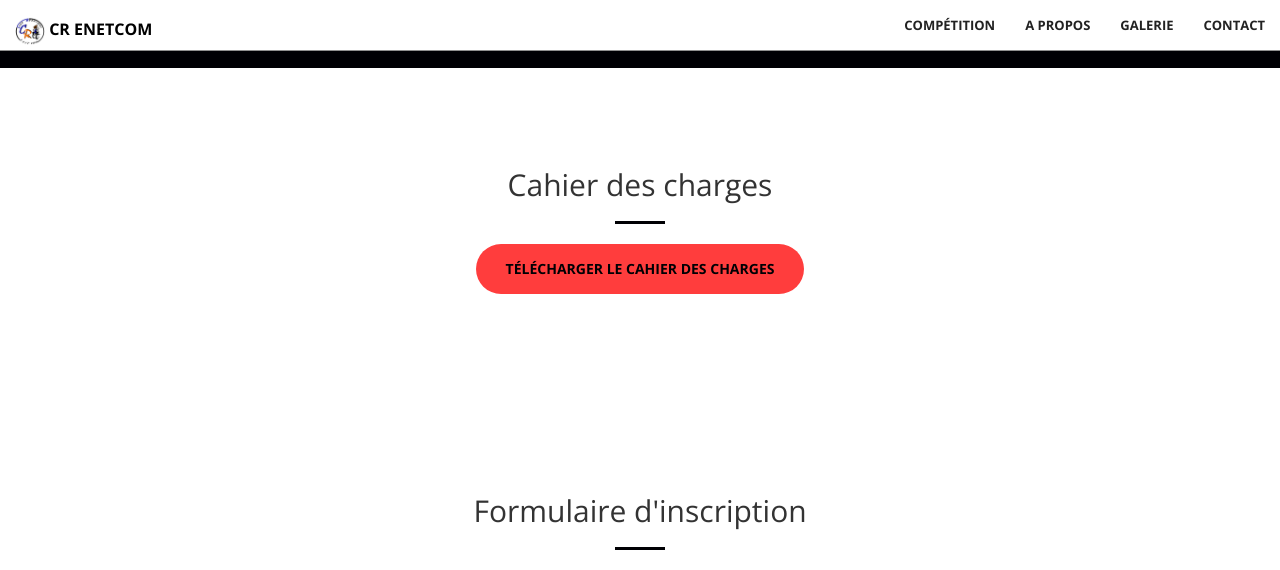
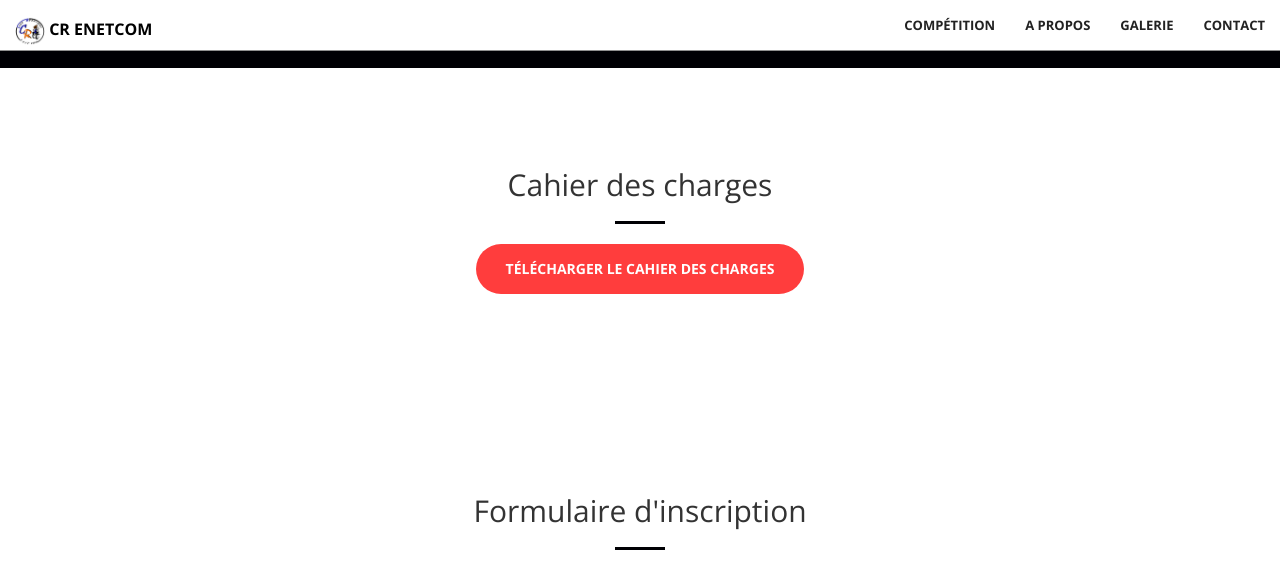
Before and after one commit to Eskander/cr.enetcom, a Jekyll site: the page built from enetrobots-linefollower.html, in a window 1280 px wide and 1400 px high, scrolled down 483 px. Shown: the top 570 px of the window. Built offline with Jekyll 4.4.1, drawn with Linux system fonts in a browser that asks for light colours; grey boxes are pictures that could not be loaded.

Commit message:
Update competitions

```diff
--- a/_includes/enetrobots_allterrain_specifications.html
+++ b/_includes/enetrobots_allterrain_specifications.html
@@ -4,7 +4,7 @@
             <div class="col-lg-12 text-center">
                 <h2 class="section-heading">Cahier des charges</h2>
                 <hr class="primary">
-                <a href="#" class="btn btn-download btn-xl">Télécharger le cahier des charges</a>
+                <a href="#" target="_blank" class="btn btn-download btn-xl">Télécharger le cahier des charges</a>
             </div>
         </div>
     </div>
--- a/_includes/enetrobots_linefollower_specifications.html
+++ b/_includes/enetrobots_linefollower_specifications.html
@@ -4,7 +4,7 @@
             <div class="col-lg-12 text-center">
                 <h2 class="section-heading">Cahier des charges</h2>
                 <hr class="primary">
-                <a href="#" class="btn btn-download btn-xl">Télécharger le cahier des charges</a>
+                <a href="#" target="_blank" class="btn btn-download btn-xl">Télécharger le cahier des charges</a>
             </div>
         </div>
     </div>
--- a/_includes/enetrobots_sumo_specifications.html
+++ b/_includes/enetrobots_sumo_specifications.html
@@ -4,7 +4,7 @@
             <div class="col-lg-12 text-center">
                 <h2 class="section-heading">Cahier des charges</h2>
                 <hr class="primary">
-                <a href="#" class="btn btn-download btn-xl">Télécharger le cahier des charges</a>
+                <a href="#" target="_blank" class="btn btn-download btn-xl">Télécharger le cahier des charges</a>
             </div>
         </div>
     </div>
--- a/_sass/_base.scss
+++ b/_sass/_base.scss
@@ -317,6 +317,7 @@ header {
 
 .btn-download {
     background-color: #ff3d3d;
+    color: #fff !important;
 }
 
 // Contact
```
